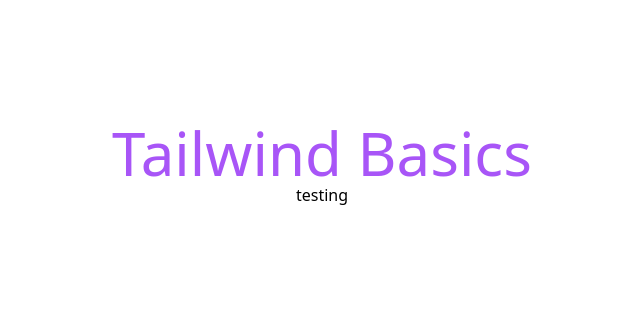
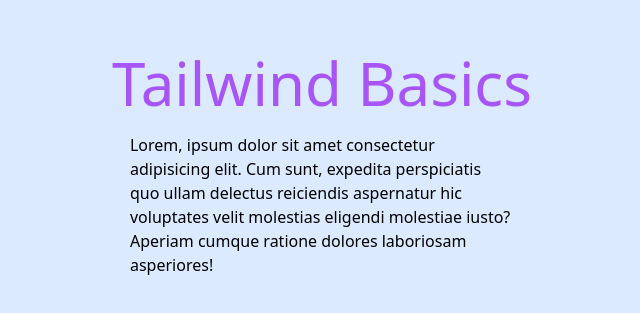
Before and after one commit to edwardtanguay/et066-html-css-tailwind-site, a website: page index.html in a window 1280 px wide. Shown: the part 235-548 px from the top of the page, without its empty margins (318-958 px from the left). Drawn offline with Linux system fonts and the light colour scheme.

Commit message:
background

```diff
--- a/index.html
+++ b/index.html
@@ -10,10 +10,10 @@
 	<title>Tailwind HTML/CSS Basics</title>
 </head>
 
-<body class="grid place-items-center h-screen">
+<body class="grid place-items-center h-screen bg-blue-100">
 	<div class="flex flex-col items-center">
 		<h1 class="text-purple-500 text-6xl">Tailwind Basics</h1>
-		<p>testing</p>
+		<p class="w-96 mt-5">Lorem, ipsum dolor sit amet consectetur adipisicing elit. Cum sunt, expedita perspiciatis quo ullam delectus reiciendis aspernatur hic voluptates velit molestias eligendi molestiae iusto? Aperiam cumque ratione dolores laboriosam asperiores!</p>
 	</div>
 </body>
 
```
Also changed, not shown: css/main.css.
